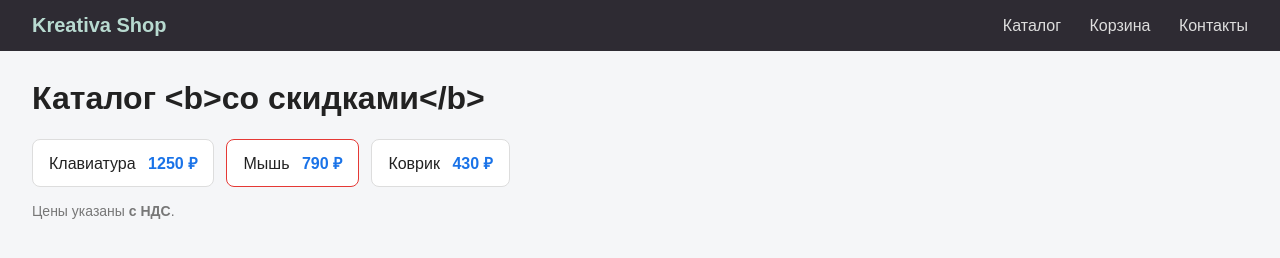
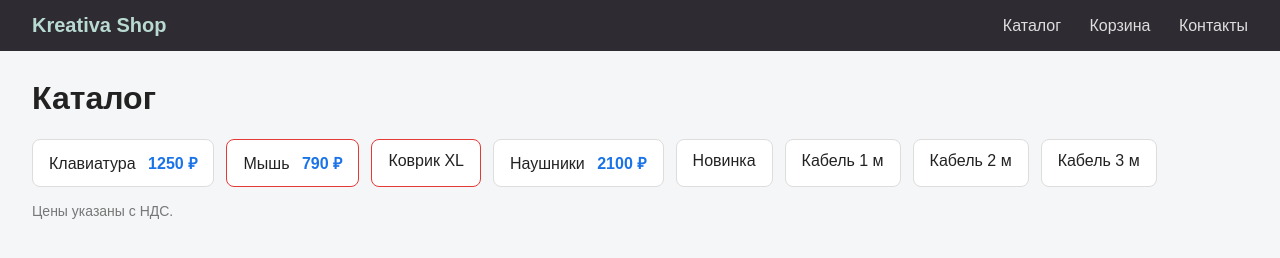
Before and after one commit to icecorchik/js-course, a plain HTML site: page p07/index.html in a window 1280 px wide. Drawn offline with Linux system fonts and the light colour scheme.

Commit message:
p07 Задание 6. Создание, добавление и удаление элементов

```diff
--- a/p07/index.html
+++ b/p07/index.html
@@ -24,6 +24,6 @@
         <p class="note">Цены указаны с НДС.</p>
         <div id="app"></div>
     </main>
-    <script src="js/05-elements.js"></script>
+    <script src="js/06-create.js"></script>
 </body>
 </html>
--- /dev/null
+++ b/p07/js/06-create.js
@@ -0,0 +1,61 @@
+const list = document.getElementById('products');
+
+const li = document.createElement('li');
+li.className = 'product';
+li.dataset.id = '4';
+li.textContent = 'Наушники ';
+
+const price = document.createElement('span');
+price.className = 'price';
+price.textContent = '2100 ₽';
+li.append(price);
+
+console.log('создан, но ещё не на странице:', document.body.contains(li));
+list.append(li);
+console.log('после append:', document.body.contains(li));
+
+
+
+
+
+
+const first = document.createElement('li');
+first.className = 'product';
+first.textContent = 'Новинка';
+list.prepend(first);                         // в начало списка
+
+const banner = document.createElement('p');
+banner.textContent = 'Скидки до 30%!';
+list.before(banner);                         // перед списком
+
+console.log([...list.children].map((el) => el.textContent.trim()));
+
+
+
+
+
+banner.remove();
+
+const old = document.querySelector('[data-id="3"]');
+const updated = document.createElement('li');
+updated.className = 'product sale';
+updated.textContent = 'Коврик XL';
+old.replaceWith(updated);
+
+list.append(first);   // перемещение, а не копия!
+console.log([...list.children].map((el) => el.textContent.trim()));
+
+
+
+
+
+const fragment = document.createDocumentFragment();
+for (let i = 1; i <= 3; i++) {
+    const extra = document.createElement('li');
+    extra.className = 'product';
+    extra.textContent = `Кабель ${i} м`;
+    fragment.append(extra);
+}
+console.log('во фрагменте:', fragment.children.length);
+list.append(fragment);
+console.log('во фрагменте после вставки:', fragment.children.length, 'в списке:', list.children.length);
```
